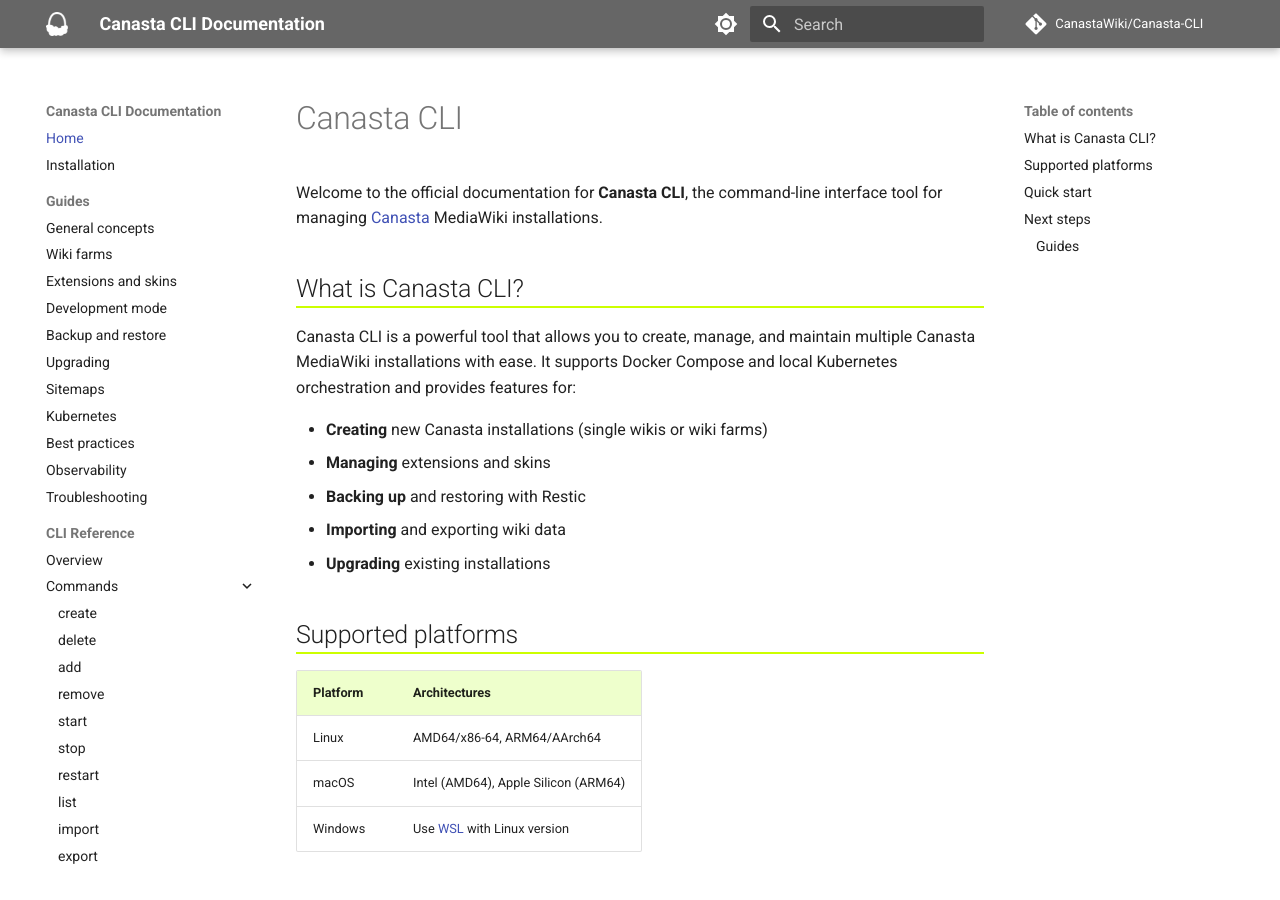
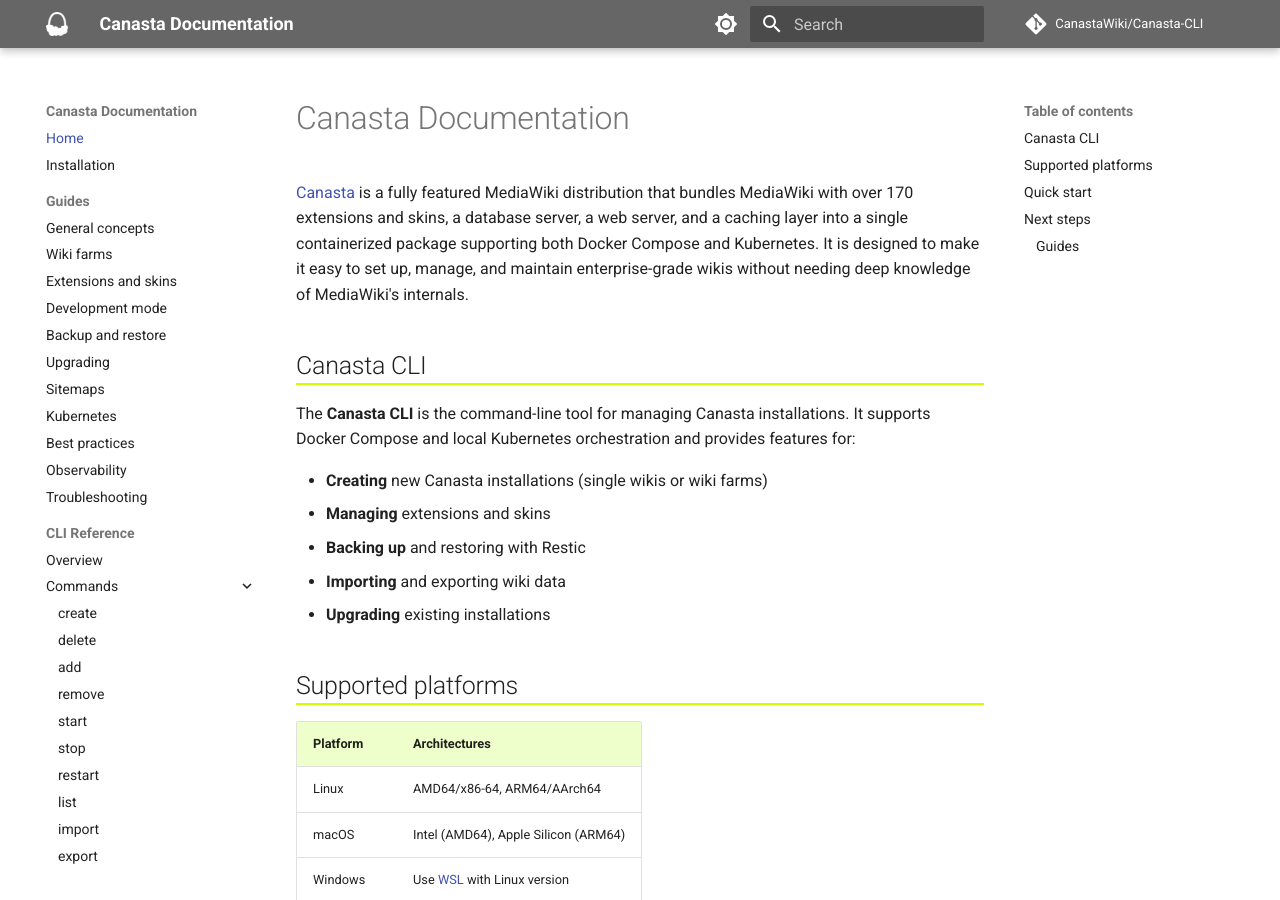
Before and after one commit to CanastaWiki/Canasta-CLI, an MkDocs documentation site: the page built from docs/index.md, in a window 1280 px wide and 900 px high. Built offline with MkDocs 1.6.1 and Material for MkDocs 9.7.7, drawn with Linux system fonts in a browser that asks for light colours; comment, search, counter and statistics services are not loaded.

Commit message:
Rebrand documentation from Canasta CLI to Canasta Documentation
Rename site_name and site_description in mkdocs.yml. Rework index.md
with an introductory paragraph about Canasta before introducing the
CLI tool.

Addresses #344.

```diff
--- a/docs/index.md
+++ b/docs/index.md
@@ -1,10 +1,10 @@
-# Canasta CLI
+# Canasta Documentation
 
-Welcome to the official documentation for **Canasta CLI**, the command-line interface tool for managing [Canasta](https://canasta.wiki/) MediaWiki installations.
+[Canasta](https://canasta.wiki/) is a fully featured MediaWiki distribution that bundles MediaWiki with over 170 extensions and skins, a database server, a web server, and a caching layer into a single containerized package supporting both Docker Compose and Kubernetes. It is designed to make it easy to set up, manage, and maintain enterprise-grade wikis without needing deep knowledge of MediaWiki's internals.
 
-## What is Canasta CLI?
+## Canasta CLI
 
-Canasta CLI is a powerful tool that allows you to create, manage, and maintain multiple Canasta MediaWiki installations with ease. It supports Docker Compose and local Kubernetes orchestration and provides features for:
+The **Canasta CLI** is the command-line tool for managing Canasta installations. It supports Docker Compose and local Kubernetes orchestration and provides features for:
 
 - **Creating** new Canasta installations (single wikis or wiki farms)
 - **Managing** extensions and skins
--- a/mkdocs.yml
+++ b/mkdocs.yml
@@ -1,5 +1,5 @@
-site_name: Canasta CLI Documentation
-site_description: Official documentation for the Canasta CLI tool
+site_name: Canasta Documentation
+site_description: Official documentation for the Canasta MediaWiki distribution
 site_url: https://canastawiki.github.io/Canasta-CLI/
 repo_url: https://github.com/CanastaWiki/Canasta-CLI
 repo_name: CanastaWiki/Canasta-CLI
```
